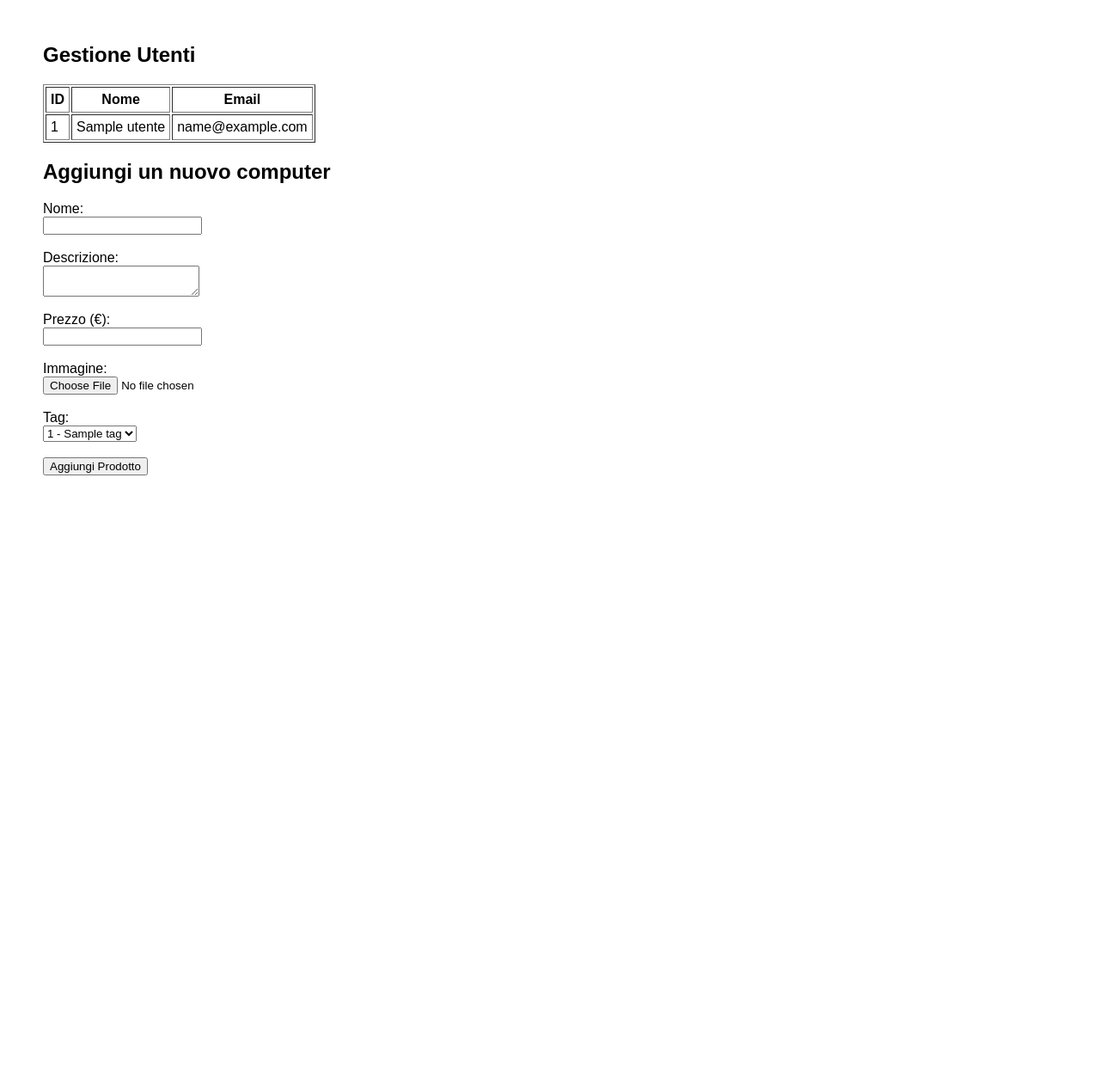
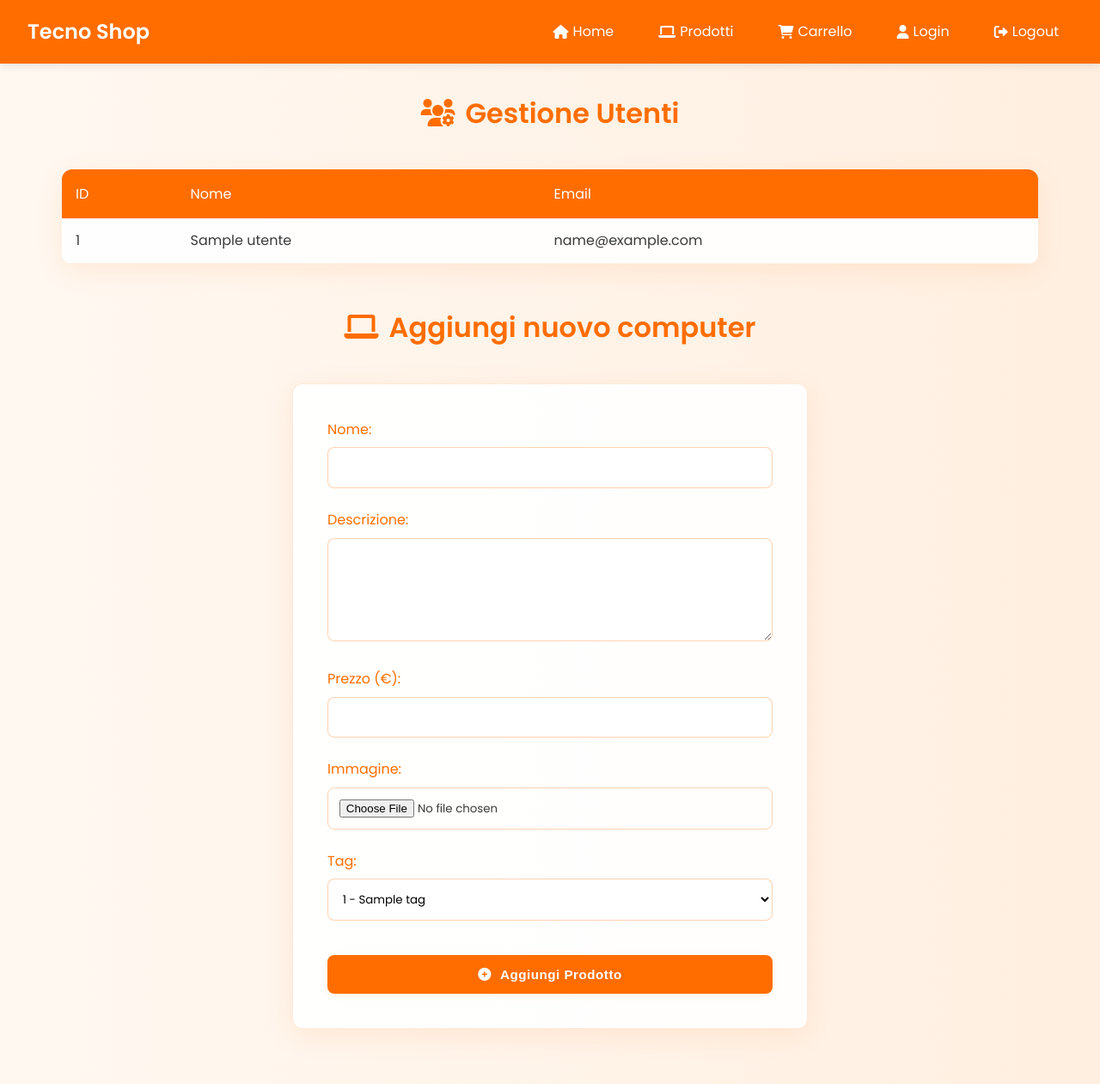
Before and after one commit to FERRO-FK/Sito-computer, a PHP site: page /admin.php in a window 1280 px wide. Shown: the whole page at 86% size. Before the commit the page ends 553 px from the top, so only its background shows below. Run offline with PHP 8.4, Linux system fonts and the light colour scheme; the visitor is signed in with stand-in values (Sample User, id 1); tables that the repository leaves empty hold one stand-in row (values such as "Sample post").

Commit message:
creazione di pagina lato html e css di admin.php

```diff
--- a/php/admin.php
+++ b/php/admin.php
@@ -6,40 +6,60 @@ if (!isset($_SESSION['admin']) || $_SESSION['admin'] !== true) {
     die("Accesso negato.");
 }
 
-
 // Lista utenti
 $utenti = $pdo->query("SELECT * FROM utente")->fetchAll();
-
-
 ?>
 
-<h2>Gestione Utenti</h2>
-<table border="1" cellpadding="5">
-    <tr><th>ID</th><th>Nome</th><th>Email</th></tr>
+<!DOCTYPE html>
+<html lang="it">
+<head>
+  <meta charset="UTF-8">
+  <meta name="viewport" content="width=device-width, initial-scale=1.0">
+  <title>Tecno Shop - Admin</title>
+  <link href="https://fonts.googleapis.com/css2?family=Poppins:wght@400;600&display=swap" rel="stylesheet">
+  <link rel="stylesheet" href="https://cdnjs.cloudflare.com/ajax/libs/font-awesome/6.0.0-beta3/css/all.min.css">
+  <link rel="stylesheet" href="../css/styles_navbar.css">
+  <link rel="stylesheet" href="../css/styles_admin.css">
+  <link rel="icon" type="image/png" href="../immagini/favicon.png">
+</head>
+<body class="admin-dashboard">
+  <div class="top-bar">
+    <div class="logo" onclick="window.location.href='html/index.php'">Tecno Shop</div>
+    <div class="nav-links">
+      <a href="../php/index.php"><i class="fas fa-home"></i> Home</a>
+      <a href="../php/prodotti.php"><i class="fas fa-laptop"></i> Prodotti</a>
+      <a href="../html/carrello.html"><i class="fas fa-shopping-cart"></i> Carrello</a>
+      <a href="../php/login.php"><i class="fas fa-user"></i> Login</a>
+      <a href="../php/logout.php" class="btn logout"><i class="fas fa-sign-out-alt"></i> Logout</a>
+    </div>
+    </div>
+  </div>
+
+  <div class="admin-container">
+    <div class="admin-header">
+      <h2 class="admin-title"><i class="fas fa-users-cog"></i> Gestione Utenti</h2>
+    </div>
+
+    <table class="users-table">
+      <thead>
+        <tr>
+          <th>ID</th>
+          <th>Nome</th>
+          <th>Email</th>
+        </tr>
+      </thead>
+      <tbody>
         <?php foreach ($utenti as $u): ?>
           <tr>
             <td><?= $u['ID'] ?></td>
             <td><?= htmlspecialchars($u['Nome']) ?></td>
             <td><?= htmlspecialchars($u['mail']) ?></td>
-
           </tr>
         <?php endforeach; ?>
+      </tbody>
     </table>
 
-    <style>
-        body {
-            font-family: Arial, sans-serif;
-            margin: 50px;
-        }
-        #preview {
-            margin-top: 20px;
-            max-width: 300px;
-            max-height: 300px;
-        }
-    </style>
     <?php
-
-
     $messaggio = "";
 
     // Se il form è stato inviato
@@ -72,12 +92,10 @@ if ($_SERVER['REQUEST_METHOD'] === 'POST') {
 
         if ($uploadOk && move_uploaded_file($_FILES["immagine"]["tmp_name"], $percorsoAssoluto)) {
             try {
-            // Inserisci nella tabella prodotti
                 $stmt = $pdo->prepare("INSERT INTO computer (percorsoimmagine, Descrizione, Prezzo, Nome) VALUES (?, ?, ?, ?)");
                 $stmt->execute([$percorsoRelativo, $descrizione, $prezzo, $nome]);
                 $idProdotto = $pdo->lastInsertId();
 
-            // Inserisci in tagcomputer
                 $stmt = $pdo->prepare("INSERT INTO tagcomputer (IDprodotto, idtag) VALUES (?, ?)");
                 $stmt->execute([$idProdotto, $idtag]);
 
@@ -91,42 +109,53 @@ if ($_SERVER['REQUEST_METHOD'] === 'POST') {
     }
     ?>
 
-<!DOCTYPE html>
-<html lang="it">
-<head>
-    <meta charset="UTF-8">
-    <title>Aggiungi Prodotto</title>
-</head>
-<body>
-    <h2>Aggiungi un nuovo computer</h2>
+    <?php if (!empty($messaggio)): ?>
+      <div class="message <?= strpos($messaggio, '✅') !== false ? 'success' : 'error' ?>">
+        <?= $messaggio ?>
+      </div>
+    <?php endif; ?>
 
-    <?php if (!empty($messaggio)) echo "<p><strong>$messaggio</strong></p>"; ?>
+    <div class="admin-header">
+      <h2 class="admin-title"><i class="fas fa-laptop"></i> Aggiungi nuovo computer</h2>
+    </div>
 
-    <form action="" method="POST" enctype="multipart/form-data">
-        <label>Nome:</label><br>
-        <input type="text" name="nome" required><br><br>
+    <form class="product-form" action="" method="POST" enctype="multipart/form-data">
+      <div class="form-group">
+        <label class="form-label">Nome:</label>
+        <input class="form-input" type="text" name="nome" required>
+      </div>
 
-        <label>Descrizione:</label><br>
-        <textarea name="descrizione" required></textarea><br><br>
+      <div class="form-group">
+        <label class="form-label">Descrizione:</label>
+        <textarea class="form-input form-textarea" name="descrizione" required></textarea>
+      </div>
 
-        <label>Prezzo (€):</label><br>
-        <input type="number" step="0.01" name="prezzo" required><br><br>
+      <div class="form-group">
+        <label class="form-label">Prezzo (€):</label>
+        <input class="form-input" type="number" step="0.01" name="prezzo" required>
+      </div>
 
-        <label>Immagine:</label><br>
-        <input type="file" name="immagine" accept="image/*" required><br><br>
+      <div class="form-group">
+        <label class="form-label">Immagine:</label>
+        <input class="form-input" type="file" name="immagine" accept="image/*" required>
+      </div>
 
-        <label>Tag:</label><br>
-        <select name="idtag" required>
+      <div class="form-group">
+        <label class="form-label">Tag:</label>
+        <select class="form-select" name="idtag" required>
           <?php
-            // Preleva tutti i tag disponibili dal DB
           $stmt = $pdo->query("SELECT idtag, nome FROM tag ORDER BY idtag");
           while ($row = $stmt->fetch()) {
               echo "<option value='{$row['idtag']}'>{$row['idtag']} - {$row['nome']}</option>";
           }
           ?>
-        </select><br><br>
+        </select>
+      </div>
 
-        <button type="submit">Aggiungi Prodotto</button>
+      <button class="form-button" type="submit">
+        <i class="fas fa-plus-circle"></i> Aggiungi Prodotto
+      </button>
     </form>
+  </div>
 </body>
 </html>
--- a/php/db.php
+++ b/php/db.php
@@ -2,7 +2,7 @@
 $host = 'localhost';
 $db   = 'sito';
 $user = 'root';
-$pass = 'vc-mob2-12';
+$pass = 'root';
 $charset = 'utf8mb4';
 
 $dsn = "mysql:host=$host;dbname=$db;charset=$charset";
--- a/php/prodotti.php
+++ b/php/prodotti.php
@@ -117,7 +117,7 @@
     <!-- query per cercare i prodotti-->
     <?php
     // Connessione al database
-    $conn = mysqli_connect("localhost", "root", "vc-mob2-12", "sito");
+    $conn = mysqli_connect("localhost", "root", "root", "sito");
 
     // Recupera l'ID del tag selezionato
     $categoria = $_GET['categoria'] ?? 'all';
--- a/php/registrazione.php
+++ b/php/registrazione.php
@@ -33,6 +33,11 @@ if ($_SERVER['REQUEST_METHOD'] == 'POST') {
     $user = $stmt->fetch();
     $_SESSION['utente_id'] = $user['ID'];
     $_SESSION['nome'] = $user['Nome'];
+    if ($_SESSION['nome'] == "admin"){
+
+          $_SESSION['admin'] = True;
+          header("Location: ../php/admin.php");
+          exit();
     header("Location:../php/index.php");
     exit;
 }
```
Lines whose indentation alone changed are shown as unchanged.
